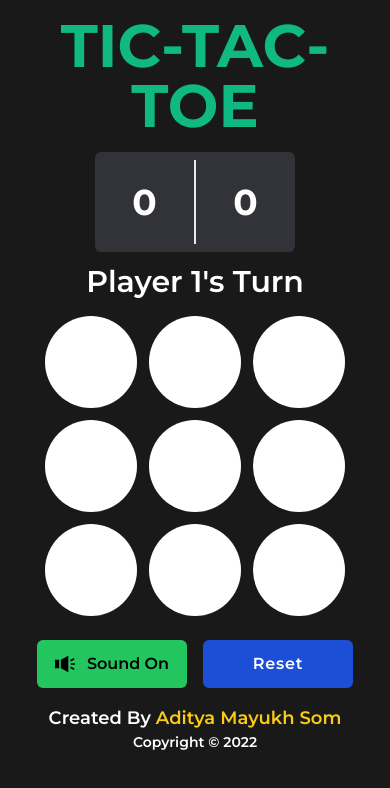
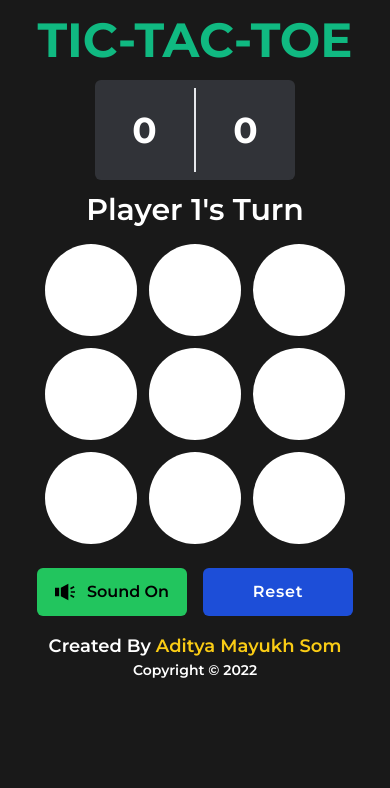
Before and after one commit to AdityaMayukhSom/tic-tac-toe, a website: page index.html in a window 390 px wide. Drawn offline with Linux system fonts and the light colour scheme.

Commit message:
Added Responsive Title

```diff
--- a/index.html
+++ b/index.html
@@ -12,7 +12,7 @@
 
     <body class="bg-[#191919]">
         <div class="text-white flex w-full justify-center flex-col">
-            <p class="text-6xl mt-4 font-bold uppercase text-center text-emerald-500">Tic-Tac-Toe</p>
+            <p class="text-5xl sm:text-6xl mt-4 font-bold uppercase text-center text-emerald-500">Tic-Tac-Toe</p>
 
             <div class="flex justify-center mt-4">
                 <div class="grid grid-cols-2 w-[200px] h-[100px] bg-gray-500 bg-opacity-30 rounded-md p-2">
```
Also changed, not shown: src/css/output.css.
